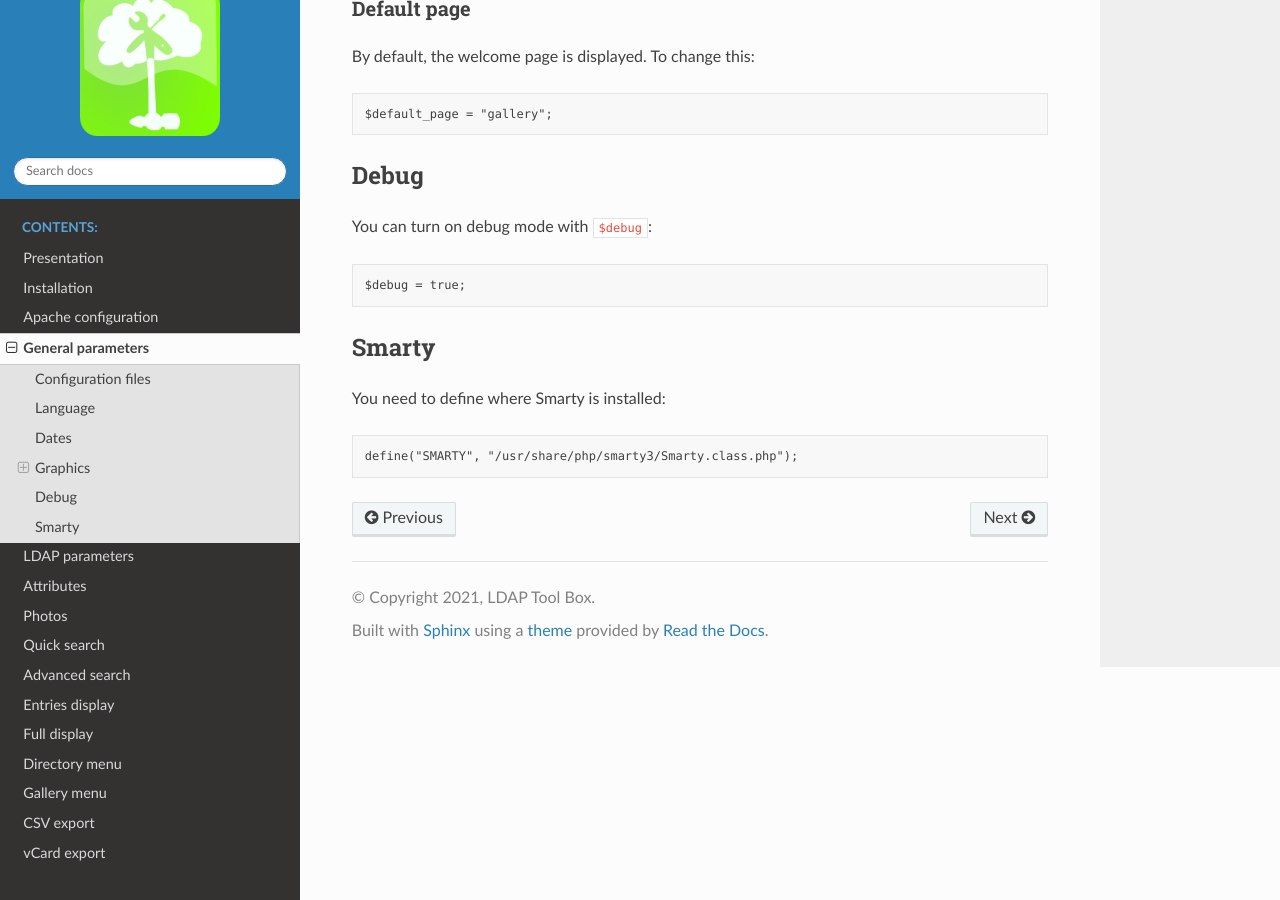
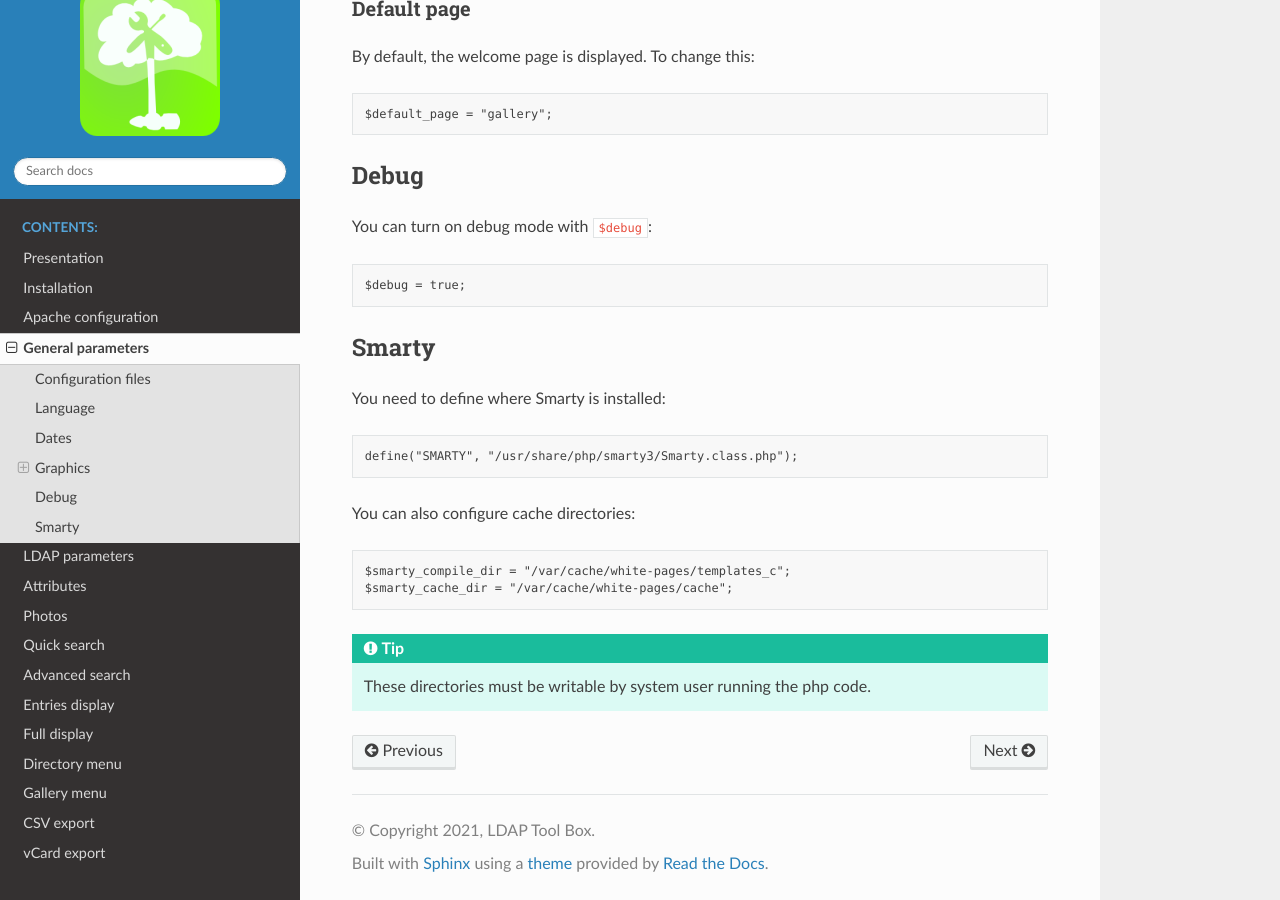
Before and after one commit to ltb-project/white-pages, a Sphinx documentation site: the page built from docs/general-parameters.rst, in a window 1280 px wide and 900 px high, scrolled down 2207 px. Built offline with Sphinx 7.4.7 and the Read the Docs theme 2.0.0, drawn with Linux system fonts in a browser that asks for light colours.

Commit message:
Documentation for cache dirs

```diff
--- a/docs/general-parameters.rst
+++ b/docs/general-parameters.rst
@@ -124,3 +124,12 @@ You need to define where Smarty is installed:
 .. code-block:: php
 
     define("SMARTY", "/usr/share/php/smarty3/Smarty.class.php");
+
+You can also configure cache directories:
+
+.. code-block:: php
+
+    $smarty_compile_dir = "/var/cache/white-pages/templates_c";
+    $smarty_cache_dir = "/var/cache/white-pages/cache";
+
+.. tip:: These directories must be writable by system user running the php code.
```
